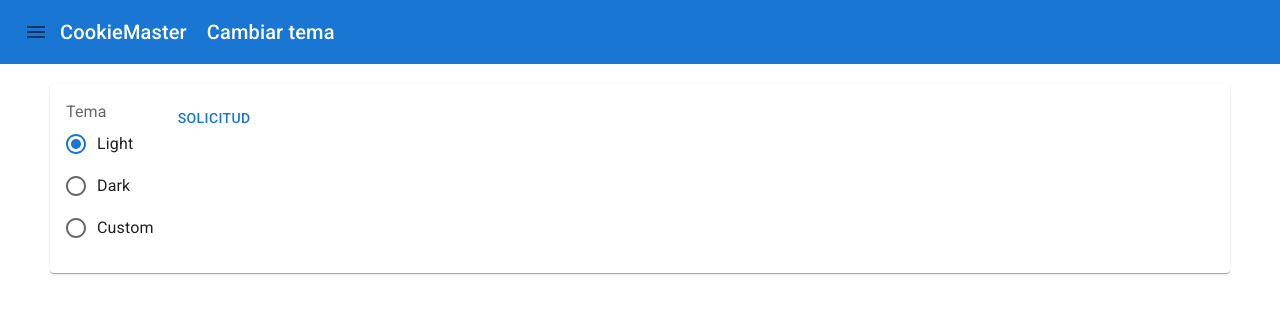
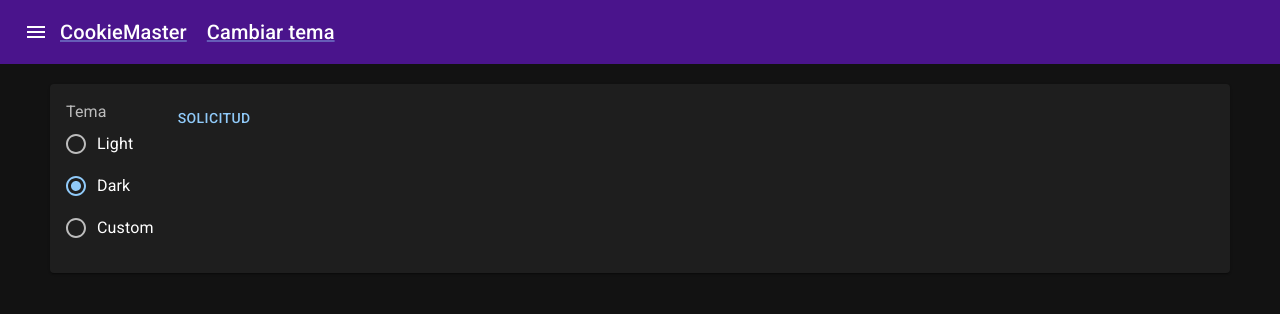
Before and after one commit to IgnacioArmandUgon/cookie-master, a Next.js app: page /theme-changer in a window 1280 px wide. Shown: the top 314 px of the page. Built offline with nearby package versions, Linux system fonts and the light colour scheme.

Commit message:
Creados temas y cambiados dinamicamente

```diff
--- a/pages/_app.tsx
+++ b/pages/_app.tsx
@@ -1,8 +1,51 @@
-import '../styles/globals.css'
-import type { AppProps } from 'next/app'
+import React, { useState, useEffect } from 'react';
+import '../styles/globals.css';
+import type { AppProps } from 'next/app';
+import { ThemeProvider } from '@mui/system';
+import { darkTheme, lightTheme, customTheme } from '../themes';
+import { CssBaseline } from '@mui/material';
+import Cookies from 'js-cookie';
+
+type themeType = 'dark' | 'light' | 'custom';
+
+const themesMapping = {
+  light: lightTheme,
+  dark: darkTheme,
+  custom: customTheme,
+};
 
 function MyApp({ Component, pageProps }: AppProps) {
-  return <Component {...pageProps} />
+  const [theme, setTheme] = useState<themeType>('dark');
+
+  useEffect(() => {
+    const validThemes = ['light', 'dark', 'custom'];
+    const theme: themeType = validThemes.includes(
+      Cookies.get('theme') as themeType
+    )
+      ? (Cookies.get('theme') as themeType)
+      : 'dark';
+
+    setTheme(theme);
+    console.log({ theme });
+    console.log(themesMapping[theme]);
+  }, []);
+
+  return (
+    <ThemeProvider theme={themesMapping[theme]}>
+      <CssBaseline />
+      <Component {...pageProps} />
+    </ThemeProvider>
+  );
 }
 
-export default MyApp
+// MyApp.getInitialProps = async (AppCtx: AppContext) => {
+//   console.log({ AppCtx });
+//   const { theme } = AppCtx.ctx.req //No trae req
+//     ? (AppCtx.ctx.req as any).cookies
+//     : { theme: 'dark' };
+//   const validThemes = ['light', 'dark', 'custom'];
+
+//   return { theme: validThemes.includes(theme) ? theme : 'dark' };
+// };
+
+export default MyApp;
--- a/pages/api/hello.ts
+++ b/pages/api/hello.ts
@@ -10,6 +10,5 @@ export default function handler(
   req: NextApiRequest,
   res: NextApiResponse<Data>
 ) {
-  console.log(req.cookies);
   res.status(200).json({ name: 'John Doe', cookies: req.cookies });
 }
--- a/pages/theme-changer.tsx
+++ b/pages/theme-changer.tsx
@@ -19,7 +19,7 @@ interface Props {
 }
 
 const ThemeChangerPage: FC<Props> = ({ theme }) => {
-  const [currentTheme, setCurrentTheme] = useState('light');
+  const [currentTheme, setCurrentTheme] = useState(theme);
 
   const onThemeChange = (e: ChangeEvent<HTMLInputElement>) => {
     const theme = e.target.value;
@@ -74,7 +74,7 @@ const ThemeChangerPage: FC<Props> = ({ theme }) => {
 
 //getServerSideProps convierte el componente de statica a Server side rendering
 export const getServerSideProps: GetServerSideProps = async (ctx) => {
-  const { theme = 'light' } = ctx.req.cookies;
+  const { theme = 'dark' } = ctx.req.cookies;
 
   const validThemes = ['light', 'dark', 'custom'];
   return {
--- /dev/null
+++ b/themes/custom-theme.ts
@@ -0,0 +1,29 @@
+import { createTheme } from '@mui/material';
+import { green, grey, purple, red } from '@mui/material/colors';
+
+export const customTheme = createTheme({
+  palette: {
+    mode: 'light',
+    background: {
+      default: grey[300],
+    },
+    primary: {
+      main: red[900],
+    },
+    secondary: {
+      main: green[500],
+    },
+    error: {
+      main: red.A400,
+    },
+  },
+
+  components: {
+    MuiAppBar: {
+      defaultProps: {
+        elevation: 0,
+      },
+      styleOverrides: {},
+    },
+  },
+});
--- /dev/null
+++ b/themes/dark-theme.ts
@@ -0,0 +1,27 @@
+import { createTheme } from '@mui/material';
+import { red } from '@mui/material/colors';
+
+export const darkTheme = createTheme({
+  palette: {
+    mode: 'dark',
+    secondary: {
+      main: '#19857b',
+    },
+    error: {
+      main: red.A400,
+    },
+  },
+
+  components: {
+    MuiAppBar: {
+      defaultProps: {
+        elevation: 0,
+      },
+      styleOverrides: {
+        root: {
+          backgroundColor: '#4a148c',
+        },
+      },
+    },
+  },
+});
--- /dev/null
+++ b/themes/index.ts
@@ -0,0 +1,3 @@
+export * from './dark-theme';
+export * from './light-theme';
+export * from './custom-theme';
--- /dev/null
+++ b/themes/light-theme.ts
@@ -0,0 +1,29 @@
+import { createTheme } from '@mui/material';
+import { grey, red } from '@mui/material/colors';
+
+export const lightTheme = createTheme({
+  palette: {
+    mode: 'light',
+    background: {
+      default: grey[300],
+    },
+    primary: {
+      main: '#4a148c',
+    },
+    secondary: {
+      main: '#19857b',
+    },
+    error: {
+      main: red.A400,
+    },
+  },
+
+  components: {
+    MuiAppBar: {
+      defaultProps: {
+        elevation: 0,
+      },
+      styleOverrides: {},
+    },
+  },
+});
```
